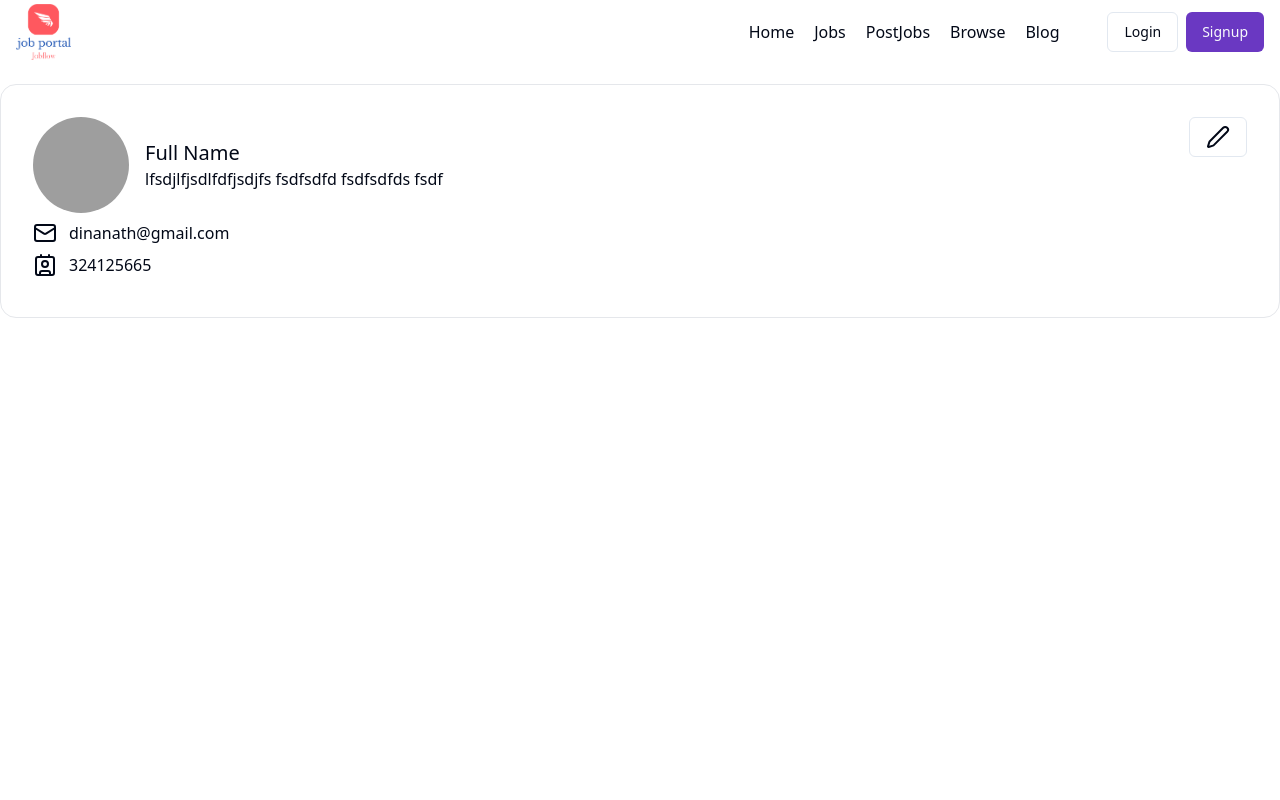
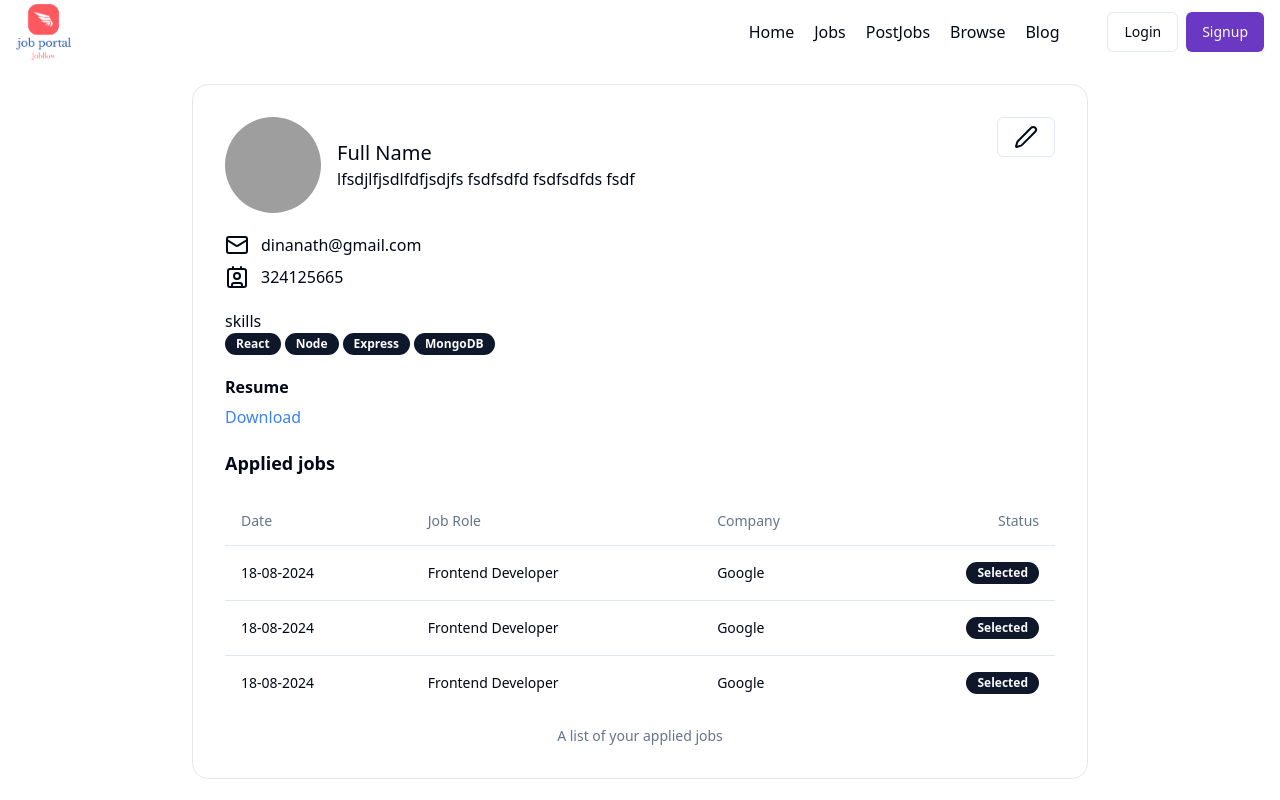
Before and after one commit to Dinanath99/jobFlow, a React (Vite) app in the folder frontend/: page /profile in a window 1280 px wide. Built offline with nearby package versions, Linux system fonts and the light colour scheme; grey boxes are pictures that could not be loaded.

Commit message:
job description added

```diff
--- a/frontend/src/App.jsx
+++ b/frontend/src/App.jsx
@@ -7,6 +7,7 @@
 import Jobs from "./components/Jobs";
 import Browse from "./components/Browse";
 import Profile from "./components/Profile";
+import Description from "./components/Description";
 
 const appRouter = createBrowserRouter([
   {
@@ -24,6 +25,10 @@
   {
     path: "/jobs",
     element: <Jobs />,
+  },
+  {
+    path: "/description:id",
+    element: <Description />,
   },
   {
     path: "/browse",
--- /dev/null
+++ b/frontend/src/components/AppliedJobTable.jsx
@@ -0,0 +1,43 @@
+import {
+  Table,
+  TableBody,
+  TableCaption,
+  TableCell,
+  TableHead,
+  TableHeader,
+  TableRow,
+} from "./ui/table";
+import { Badge } from "./ui/badge";
+import React from "react";
+
+const AppliedJobTable = () => {
+  return (
+    <div>
+      <Table>
+        <TableCaption>A list of your applied jobs</TableCaption>
+        <TableHeader>
+          <TableRow>
+            <TableHead>Date</TableHead>
+            <TableHead>Job Role</TableHead>
+            <TableHead>Company</TableHead>
+            <TableHead className="text-right">Status</TableHead>
+          </TableRow>
+        </TableHeader>
+        <TableBody>
+          {[1, 2, 3].map((item, index) => (
+            <TableRow key={index}>
+              <TableCell>18-08-2024</TableCell>
+              <TableCell>Frontend Developer</TableCell>
+              <TableCell>Google</TableCell>
+              <TableCell className="text-right">
+                <Badge>Selected</Badge>
+              </TableCell>
+            </TableRow>
+          ))}
+        </TableBody>
+      </Table>
+    </div>
+  );
+};
+
+export default AppliedJobTable;
--- /dev/null
+++ b/frontend/src/components/Description.jsx
@@ -0,0 +1,7 @@
+import React from "react";
+
+const Description = () => {
+  return <div>Description</div>;
+};
+
+export default Description;
--- a/frontend/src/components/Profile.jsx
+++ b/frontend/src/components/Profile.jsx
@@ -2,13 +2,18 @@
 import Navbar from "./shared/Navbar";
 import { Avatar, AvatarImage } from "./ui/avatar";
 import { Button } from "./ui/button";
+import { Badge } from "./ui/badge";
 import { Contact, Mail, Pen } from "lucide-react";
+import { Label } from "@radix-ui/react-label";
+import AppliedJobTable from "./AppliedJobTable";
 
+const skills = ["React", "Node", "Express", "MongoDB"];
 const Profile = () => {
+  const isResume = true;
   return (
     <div>
       <Navbar />
-      <div className="max-w-7xl mx-auto bg-white border border-gray-200 rounded-2xl my-5 p-8">
+      <div className="max-w-4xl mx-auto bg-white border border-gray-200 rounded-2xl my-5 p-8">
         <div className="flex justify-between">
           <div className="flex items-center gap-4">
             <Avatar className="h-24 w-24">
@@ -26,7 +31,7 @@
             <Pen />
           </Button>
         </div>
-        <div>
+        <div className="my-5">
           <div className="flex items-center gap-3 my-2">
             <Mail /> <span>dinanath@gmail.com</span>
           </div>
@@ -34,6 +39,35 @@
             <Contact /> <span>324125665</span>
           </div>
         </div>
+        <div className="my-5">
+          <h1>skills</h1>
+          <div className="flex items-center gap-1">
+            {skills.length !== 0 ? (
+              skills.map((item, index) => <Badge key={index}>{item}</Badge>)
+            ) : (
+              <span>NA</span>
+            )}
+          </div>
+        </div>
+        <div className="grid w-full max-w-sm items-center gap-1.5">
+          <Label className="text-md font-bold">Resume</Label>
+          {isResume ? (
+            <a
+              target="blank"
+              href="https://www.dinanath.com.np"
+              className="text-blue-500 w-full hover:underline cursor-pointer"
+            >
+              Download
+            </a>
+          ) : (
+            <span>NA</span>
+          )}
+        </div>
+        <div className="max-w-4xl mx-auto bg-white rounded-2xl">
+          <h1 className="font-bold text-lg my-5">Applied jobs</h1>
+          {/* application  table */}
+          <AppliedJobTable />
+        </div>
       </div>
     </div>
   );
--- /dev/null
+++ b/frontend/src/components/ui/table.jsx
@@ -0,0 +1,83 @@
+import * as React from "react"
+
+import { cn } from "@/lib/utils"
+
+const Table = React.forwardRef(({ className, ...props }, ref) => (
+  <div className="relative w-full overflow-auto">
+    <table
+      ref={ref}
+      className={cn("w-full caption-bottom text-sm", className)}
+      {...props} />
+  </div>
+))
+Table.displayName = "Table"
+
+const TableHeader = React.forwardRef(({ className, ...props }, ref) => (
+  <thead ref={ref} className={cn("[&_tr]:border-b", className)} {...props} />
+))
+TableHeader.displayName = "TableHeader"
+
+const TableBody = React.forwardRef(({ className, ...props }, ref) => (
+  <tbody
+    ref={ref}
+    className={cn("[&_tr:last-child]:border-0", className)}
+    {...props} />
+))
+TableBody.displayName = "TableBody"
+
+const TableFooter = React.forwardRef(({ className, ...props }, ref) => (
+  <tfoot
+    ref={ref}
+    className={cn("border-t bg-muted/50 font-medium [&>tr]:last:border-b-0", className)}
+    {...props} />
+))
+TableFooter.displayName = "TableFooter"
+
+const TableRow = React.forwardRef(({ className, ...props }, ref) => (
+  <tr
+    ref={ref}
+    className={cn(
+      "border-b transition-colors hover:bg-muted/50 data-[state=selected]:bg-muted",
+      className
+    )}
+    {...props} />
+))
+TableRow.displayName = "TableRow"
+
+const TableHead = React.forwardRef(({ className, ...props }, ref) => (
+  <th
+    ref={ref}
+    className={cn(
+      "h-12 px-4 text-left align-middle font-medium text-muted-foreground [&:has([role=checkbox])]:pr-0",
+      className
+    )}
+    {...props} />
+))
+TableHead.displayName = "TableHead"
+
+const TableCell = React.forwardRef(({ className, ...props }, ref) => (
+  <td
+    ref={ref}
+    className={cn("p-4 align-middle [&:has([role=checkbox])]:pr-0", className)}
+    {...props} />
+))
+TableCell.displayName = "TableCell"
+
+const TableCaption = React.forwardRef(({ className, ...props }, ref) => (
+  <caption
+    ref={ref}
+    className={cn("mt-4 text-sm text-muted-foreground", className)}
+    {...props} />
+))
+TableCaption.displayName = "TableCaption"
+
+export {
+  Table,
+  TableHeader,
+  TableBody,
+  TableFooter,
+  TableHead,
+  TableRow,
+  TableCell,
+  TableCaption,
+}
```
